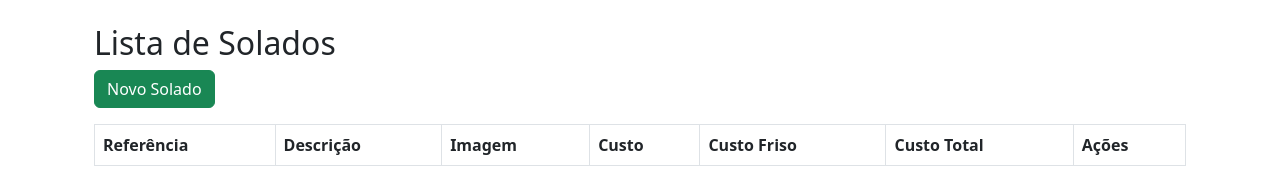
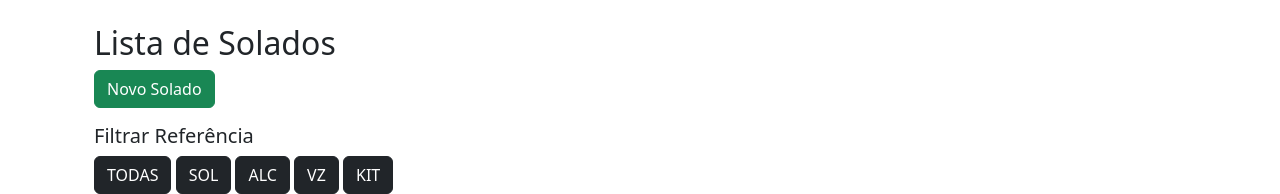
Before and after one commit to wiliansena/sysPCP, a Flask app: page /solados in a window 1280 px wide. Shown: the part 56-250 px from the top of the page. Run offline with Flask 3, Linux system fonts and the light colour scheme; lists and menus that the app fills with data are empty; parts of the project's set-up code (start-up, migrations or seed data) failed here and were passed over.

Commit message:
adicionado friltros em REF E SOL

```diff
--- a/app/routes.py
+++ b/app/routes.py
@@ -31,10 +31,19 @@ class DeleteForm(FlaskForm):
 def home():
     return render_template('home.html')
 
-    #REFERENCIAS OK
-@bp.route('/referencias')
+    #REFERENCIAS
+
+@bp.route('/referencias', methods=['GET'])
 def listar_referencias():
-    referencias = Referencia.query.all()
+    filtro = request.args.get('filtro', '')
+
+    if filtro == "TODAS":
+        referencias = Referencia.query.all()  # Retorna todas as REF
+    elif filtro:
+        referencias = Referencia.query.filter(Referencia.codigo_referencia.ilike(f"{filtro}%")).all()
+    else:
+        referencias = []  # Inicialmente, mantém a lista vazia até um filtro ser selecionado
+
     return render_template('referencias.html', referencias=referencias)
 
 @bp.route('/referencia/nova', methods=['GET', 'POST'])
@@ -329,11 +338,20 @@ def excluir_mao_de_obra(id):
 UPLOAD_FOLDER = 'app/static/uploads'
 
 
-@bp.route('/solados')
+@bp.route('/solados', methods=['GET'])
 def listar_solados():
-    solados = Solado.query.all()
-    form = DeleteForm()  # Criar instância do formulário
-    return render_template('solados.html', solados=solados, form=form)
+    filtro = request.args.get('filtro', '')
+
+    if filtro == "TODAS":
+        solados = Solado.query.all()  # Retorna todos os solados
+    elif filtro:
+        solados = Solado.query.filter(Solado.referencia.ilike(f"{filtro}%")).all()
+    else:
+        solados = []  # Inicialmente, mantém a lista vazia até um filtro ser selecionado
+
+    return render_template('solados.html', solados=solados)
+
+
 
 @bp.route('/solado/ver/<int:id>')
 def ver_solado(id):
--- a/app/templates/solados.html
+++ b/app/templates/solados.html
@@ -3,11 +3,17 @@
 {% block content %}
 <div class="container mt-4">
     <h2>Lista de Solados</h2>
-    <a href="{{ url_for('routes.novo_solado') }}" class="btn btn-success mb-3">Novo Solado</a>
+    <a href="{{ url_for('routes.novo_solado') }}" class="btn btn-success mb-3">Novo Solado</a><br>
+    <h5>Filtrar Referência</h5>
+    <a href="{{ url_for('routes.listar_solados', filtro='TODAS') }}" class="btn btn-dark">TODAS</a>
+    <a href="{{ url_for('routes.listar_solados', filtro='SOL') }}" class="btn btn-dark">SOL</a>
+    <a href="{{ url_for('routes.listar_solados', filtro='ALC') }}" class="btn btn-dark">ALC</a>
+    <a href="{{ url_for('routes.listar_solados', filtro='VZ') }}" class="btn btn-dark">VZ</a>
+    <a href="{{ url_for('routes.listar_solados', filtro='KIT') }}" class="btn btn-dark">KIT</a>
 
     <table class="table table-bordered">
         <thead>
-            <tr>
+            <tr><br>
                 <th>Referência</th>
                 <th>Descrição</th>
                 <th>Imagem</th>
@@ -37,7 +43,6 @@
                     <a href="{{ url_for('routes.editar_solado', id=solado.id) }}" class="btn btn-warning btn-sm">Editar</a>
 
                     <form action="{{ url_for('routes.excluir_solado', id=solado.id) }}" method="POST" style="display:inline;">
-                        {{ form.hidden_tag() }}  {# Adicionando o token CSRF #}
                         <button type="submit" class="btn btn-danger btn-sm" onclick="return confirm('Tem certeza que deseja excluir este solado?')">Excluir</button>
                     </form>
                 </td>
--- a/config.py
+++ b/config.py
@@ -10,4 +10,4 @@ class Config:
     UPLOAD_FOLDER = os.path.join(BASE_DIR, 'app', 'static', 'uploads')
 
     # 🔹 Configurações para CSRF
-    WTF_CSRF_ENABLED = True
+    WTF_CSRF_ENABLED = False
```
Also changed, not shown: app/templates/referencias.html (+7 -0 lines).
